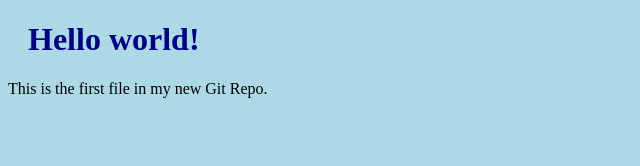
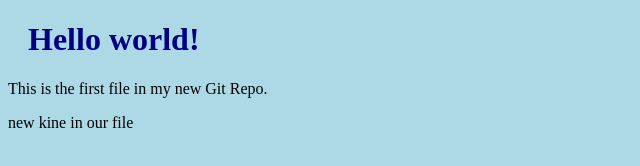
Before and after one commit to ShivaniTapke/hello-world, a plain HTML site: page index.html in a window 1280 px wide. Shown: the whole page, without its empty margins (0-640 px from the left). Drawn offline with Linux system fonts and the light colour scheme.

Commit message:
Updated index.html with new file

```diff
--- a/index.html
+++ b/index.html
@@ -8,6 +8,6 @@
 
 <h1>Hello world!</h1>
 <p>This is the first file in my new Git Repo.</p>
-
+<p>new kine in our file</p>
 </body>
 </html>
```
